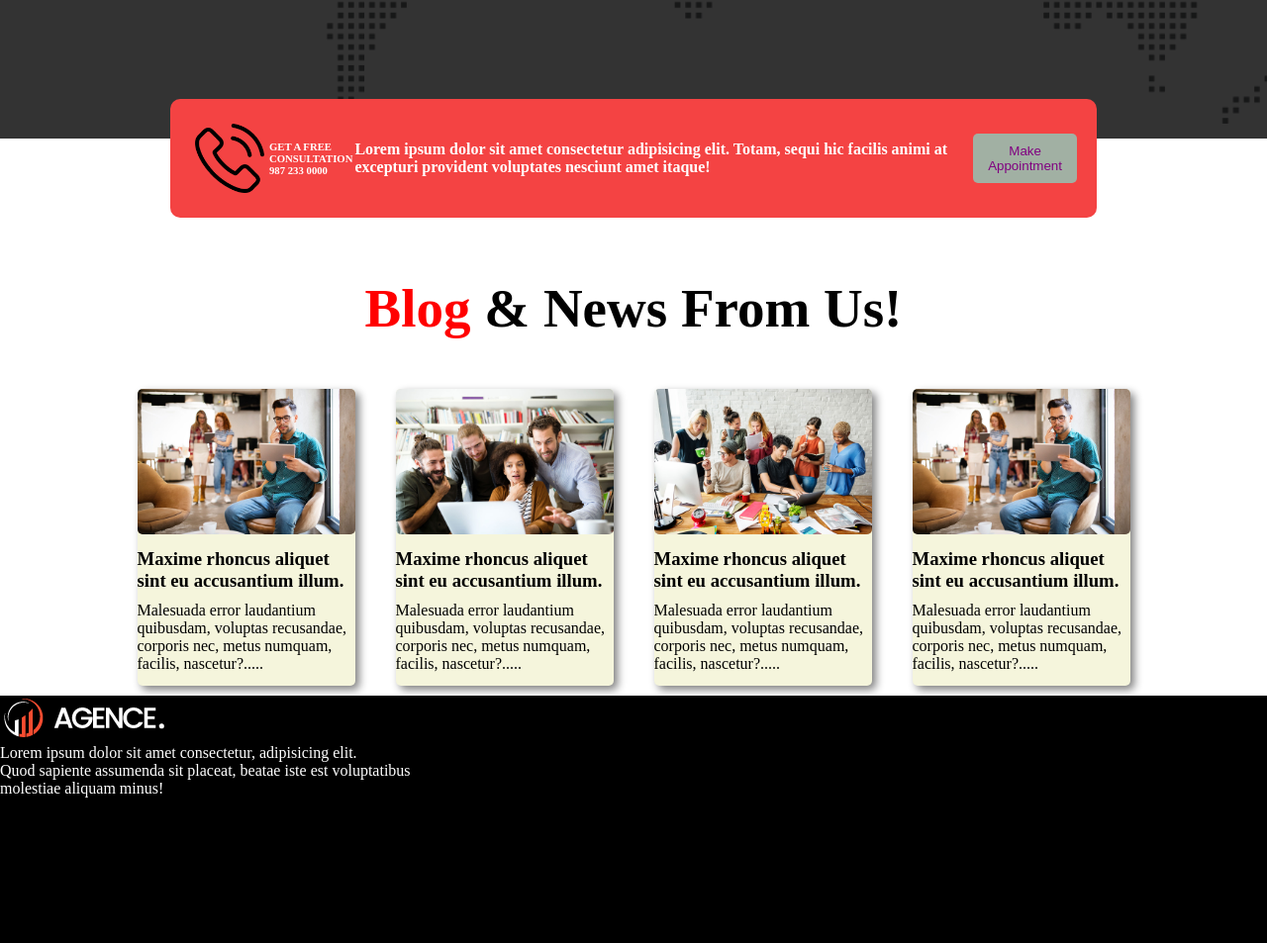
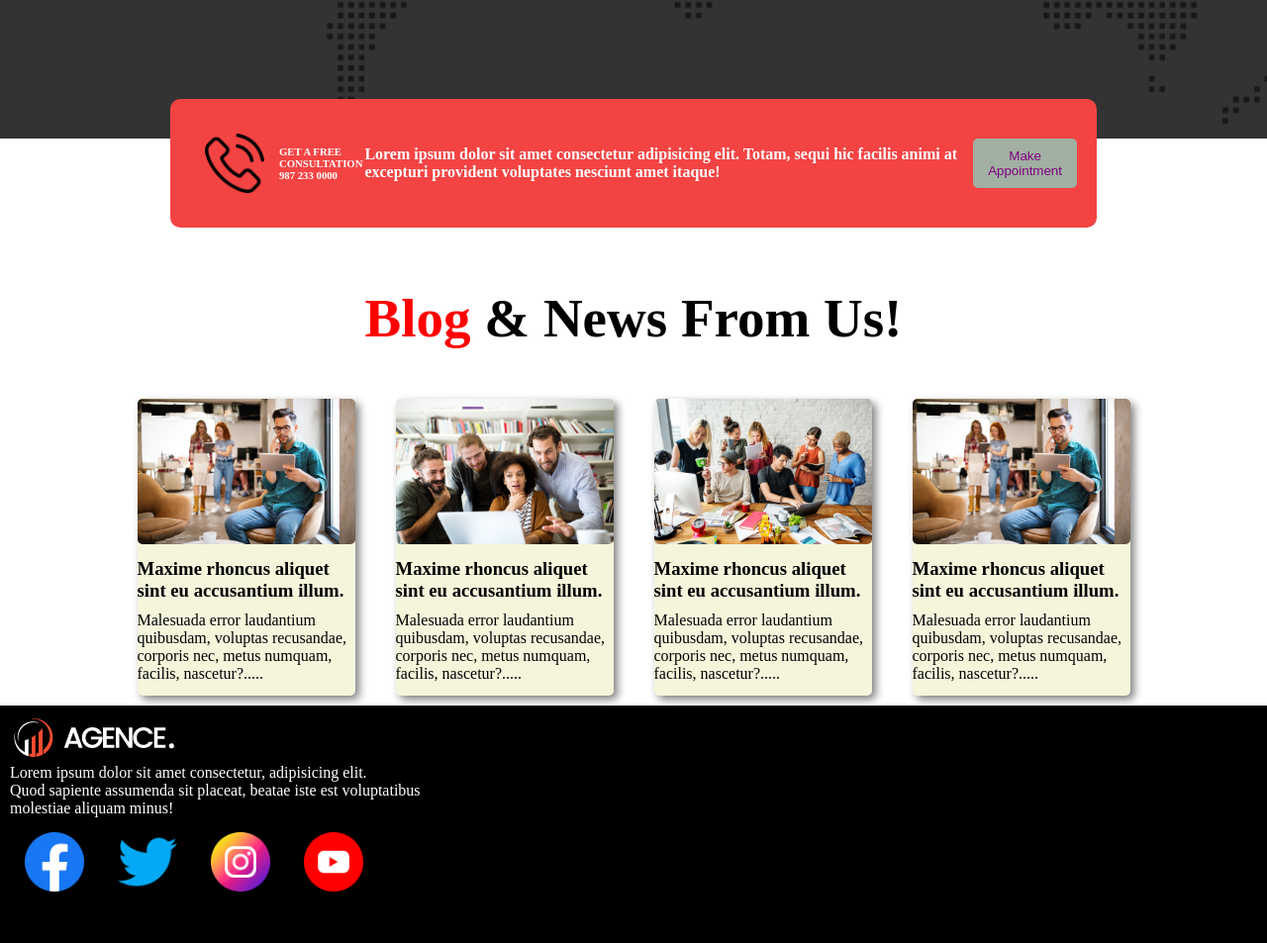
Before and after one commit to hafizit0754/digital-agency, a plain HTML site: page index.html in a window 1280 px wide. Shown: the part 1539-2492 px from the top of the page at 99% size. Drawn offline with Linux system fonts and the light colour scheme.

Commit message:
footer icon added

```diff
--- a/index.html
+++ b/index.html
@@ -135,8 +135,11 @@
             <div>
             <img src="./asset/logo/logo.png" alt="">
             <p class="footer-p" >Lorem ipsum dolor sit amet consectetur, adipisicing elit. <br> Quod sapiente assumenda sit placeat, beatae iste est voluptatibus <br> molestiae aliquam minus!</p>
-
         </div>
+        <img  class="icon" src="./asset/social icon/facebook.png" alt="">
+        <img  class="icon" src="./asset/social icon/twitter.png" alt="">
+        <img  class="icon" src="./asset/social icon/instagram.png" alt="">
+        <img  class="icon" src="./asset/social icon/youtube.png" alt="">
         </div>
     </footer>
 </body>
--- a/style.css
+++ b/style.css
@@ -73,9 +73,10 @@
     padding: 20px;
 }
 .icon{
-    width: 70px;
+    width: 60px;
     margin-bottom: 2%;
-    margin: 5px;
+    margin: 10px;
+    padding: 5px;
 }
 .box{
     width: 150px;
@@ -196,6 +197,7 @@ ol>li{
 footer{
     height: 50vh;
     background-color: black;
+    padding: 10px;
 }
 .footer-p{
     color: white;
```
Also changed, not shown: asset/social icon/facebook.png (added), asset/social icon/instagram.png (added), asset/social icon/twitter.png (added), asset/social icon/youtube.png (added).
